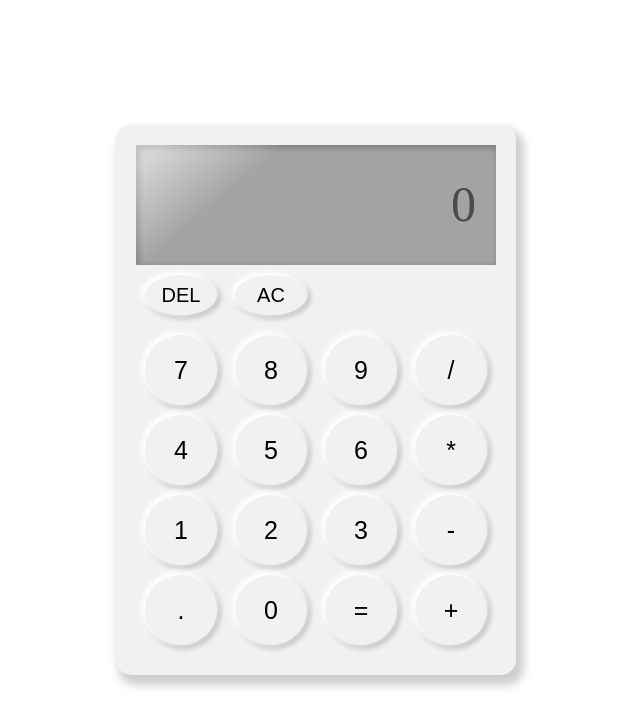
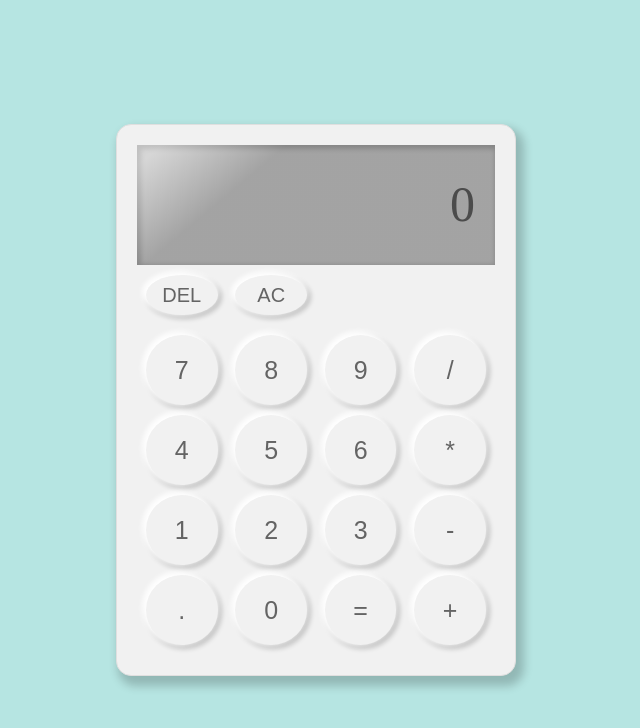
Before and after one commit to FlavioRoso/calculadora-react, a React (Create React App) app: page / in a window 1280 px wide. Shown: the top 728 px of the page, without its empty margins (324-964 px from the left). Built offline with nearby package versions, Linux system fonts and the light colour scheme.

Commit message:
melhorias no design

```diff
--- a/src/styles/styles.css
+++ b/src/styles/styles.css
@@ -2,7 +2,7 @@
 body{
     width: 100%;
     height: 100%;
-    background-color: #fff;
+    background-color: rgb(182, 229, 226);
 }
 
 .calculadora{
@@ -16,6 +16,7 @@ body{
     transform: translate(-50%,-50%);
     border-radius: 15px;
     box-shadow:  5px 7px 10px 3px rgba(4, 4, 4,0.2);
+    border: 1px solid #e0dfdf;
 }
 
 .display{
@@ -61,6 +62,7 @@ body{
     height: 70px;
     font-size: 25px;
     border-radius: 50%;
+    color: rgb(100, 100, 100);
     background-color: #f1f1f1;
     box-shadow:  -2px -2px 5px 2px #fff, 2px 2px 5px 2px rgba(4, 4, 4,0.2);
 }
```
